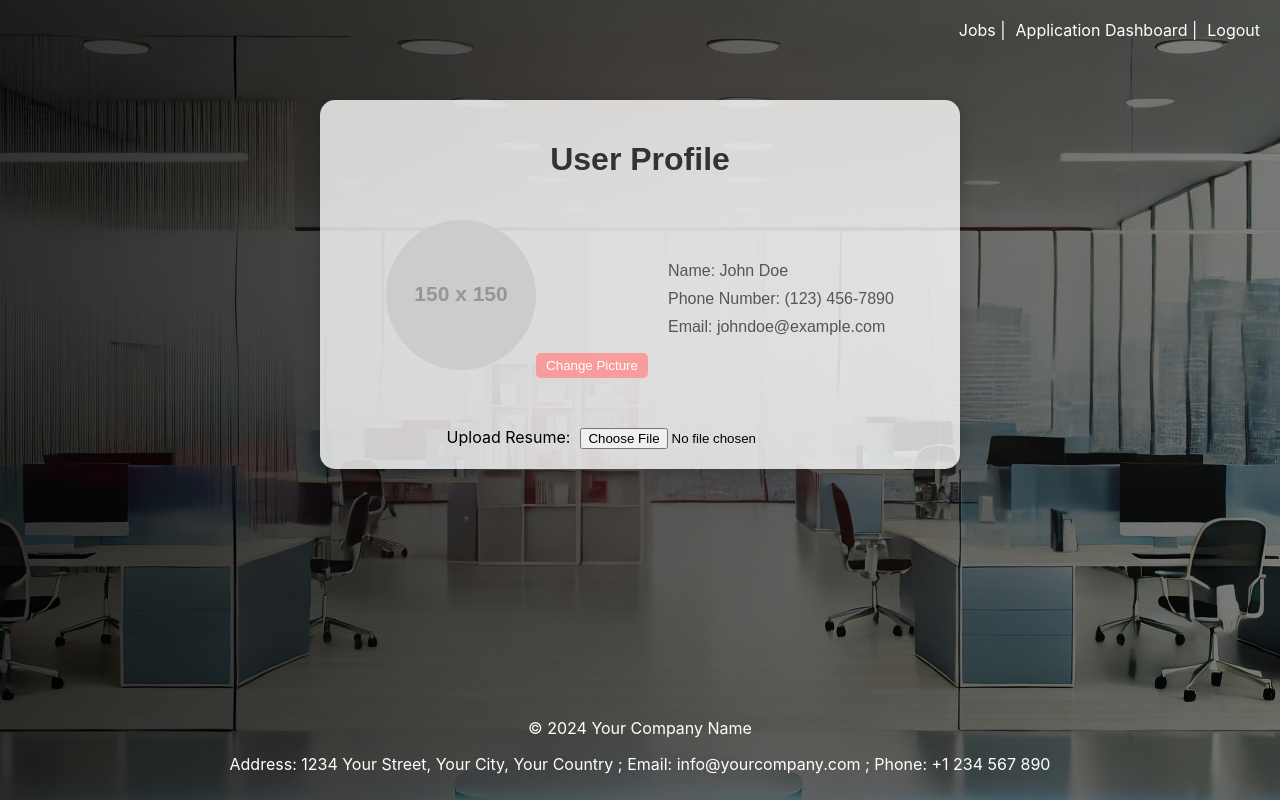
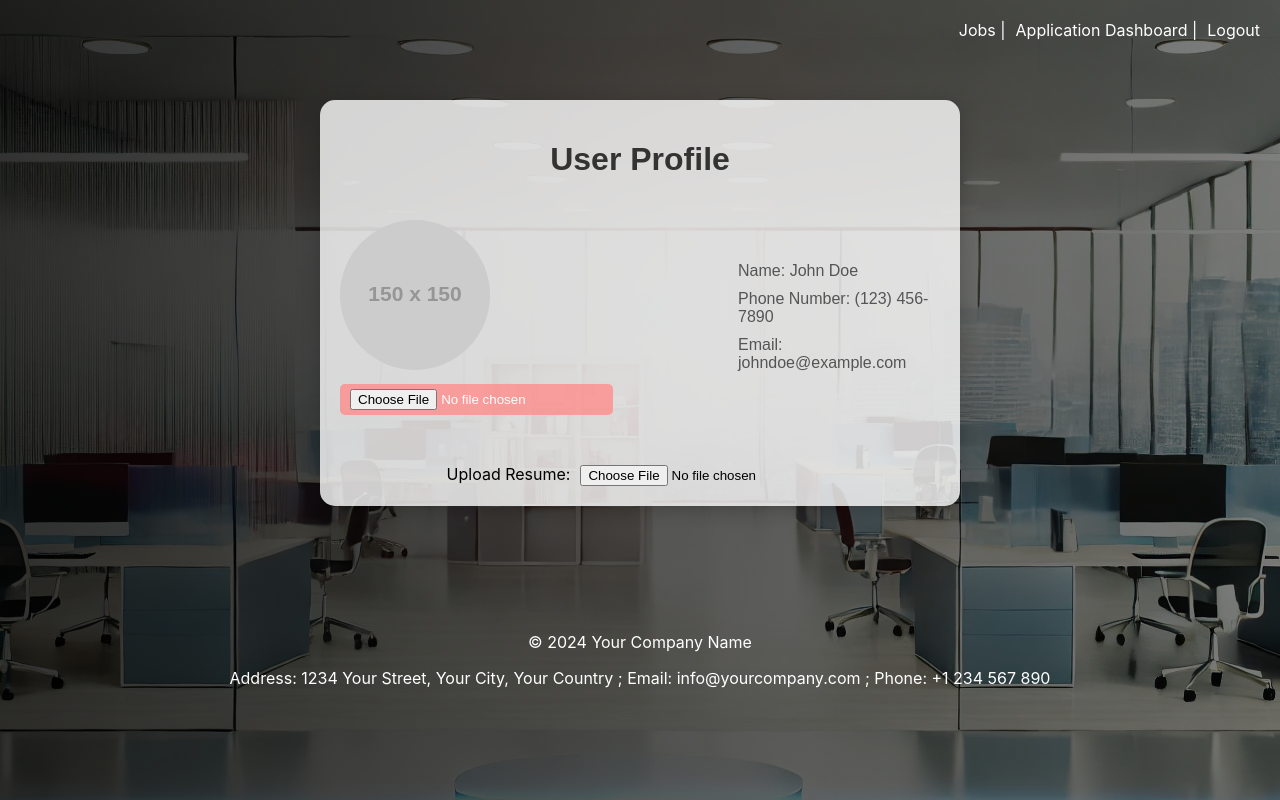
Before and after one commit to SantoshReddyPasunooru/JobListingsApp, a React (Create React App) app: page /profile in a window 1280 px wide. Built offline with nearby package versions, Linux system fonts and the light colour scheme.

Commit message:
just added some Jquery effects over the pages

```diff
--- a/package.json
+++ b/package.json
@@ -6,6 +6,7 @@
     "@testing-library/jest-dom": "^5.17.0",
     "@testing-library/react": "^13.4.0",
     "@testing-library/user-event": "^13.5.0",
+    "jquery": "^3.7.1",
     "react": "^18.3.1",
     "react-dom": "^18.3.1",
     "react-router-dom": "^6.26.2",
--- a/src/App.js
+++ b/src/App.js
@@ -6,10 +6,26 @@ import HomePage from './HomePage/HomePage'; // Import the HomePage component
 import ProfilePage from './ProfilePage/ProfilePage';
 import JobDetails from './JobDetails/JobDetails';
 import Applications from './Applications/Applications';
+import $ from 'jquery'; // Import jQuery
 
 import './App.css';
 
 function App() {
+    React.useEffect(() => {
+        // jQuery smooth scroll effect
+        $('a').on('click', function(event) {
+            event.preventDefault();
+            const target = $(this).attr('href');
+            $('html, body').animate({
+                scrollTop: $(target).offset().top
+            }, 1000);
+        });
+
+        return () => {
+            $('a').off('click'); // Cleanup
+        };
+    }, []);
+
     return (
         <Router>
             <div className="App">
--- a/src/JobDetails/JobDetails.js
+++ b/src/JobDetails/JobDetails.js
@@ -1,20 +1,25 @@
 // JobDetails.js
-import './JobDetails.css'; // Create a CSS file for styling if needed
+import './JobDetails.css';
 import React, { useState } from 'react';
 import { useNavigate } from 'react-router-dom';
+import $ from 'jquery'; // Import jQuery
 
 function JobDetails() {
     const navigate = useNavigate();
     const [currentIndex, setCurrentIndex] = useState(0);
+
     const handleNavigation = (path) => {
         navigate(path);
     };
+
     const apply = () => {
-        navigate('/application'); // Add your profile page route here
+        // Use jQuery to show an animation effect before navigating
+        $('.applyButton').fadeOut(200, () => {
+            navigate('/application'); // Navigate after fading out
+        });
     };
 
     return (
-
         <div className="jobDetailsContainer">
             <div className="top-right-nav">
                 <span onClick={() => handleNavigation('/home')}>Jobs</span> |
--- a/src/ProfilePage/ProfilePage.css
+++ b/src/ProfilePage/ProfilePage.css
@@ -1,5 +1,6 @@
+/* ProfilePage.css */
+/* ProfilePage.css */
 .profileContainer {
-
     display: flex;
     flex-direction: column;
     align-items: center;
@@ -11,23 +12,20 @@
     margin: auto;
     position: relative;
     margin-top: 100px;
-
+    margin-bottom: 100px; /* Add margin at the bottom */
 }
 
 body {
-    margin: 0; /* Reset margin */
-    padding: 0; /* Reset padding */
-    box-sizing: border-box; /* Include padding and border in element's total width and height */
+    margin: 0;
+    padding: 0;
+    box-sizing: border-box;
     background: linear-gradient(to right, rgba(0, 0, 0, 0.8), rgba(0, 0, 0, 0.5)),
     url('../assets/loginpage.jpg') no-repeat fixed center;
-    height: 100vh; /* Full viewport height */
-    width: 100%; /* Full width */
-    display: flex; /* Use flexbox */
-    flex-direction: column; /* Align items vertically */
-
+    height: 100vh;
+    width: 100%;
+    display: flex;
+    flex-direction: column;
 }
-
-
 
 .profileTitle {
     font-family: 'Arial', sans-serif;
@@ -89,11 +87,12 @@ body {
 }
 
 .footer-content {
-    background-color: rgba(255, 255, 255, 0); /* Transparent background */
+    background-color: rgba(255, 255, 255, 0);
     text-align: center;
-    position: fixed; /* Fix the footer at the bottom of the page */
-    bottom: 0; /* Position it at the bottom */
-    left: 0; /* Align to the left */
-    width: 100%; /* Full width */
-    padding: 10px 0; /* Padding for aesthetics */
+    position: relative; /* Change from fixed to relative */
+    bottom: 0;
+    left: 0;
+    width: 100%;
+    padding: 10px 0;
+    margin-top: auto; /* Ensure footer stays at the bottom */
 }
--- a/src/ProfilePage/ProfilePage.js
+++ b/src/ProfilePage/ProfilePage.js
@@ -1,12 +1,36 @@
+// ProfilePage.js
 import React, { useState } from 'react';
 import { useNavigate } from 'react-router-dom';
 import './ProfilePage.css';
+import $ from 'jquery'; // Import jQuery
 
 function ProfilePage() {
     const navigate = useNavigate();
+    const [profilePicture, setProfilePicture] = useState('https://via.placeholder.com/150');
+    const [resumeName, setResumeName] = useState('');
+
     const handleNavigation = (path) => {
         navigate(path);
     };
+
+    const handleProfilePictureChange = (event) => {
+        const file = event.target.files[0];
+        if (file) {
+            const reader = new FileReader();
+            reader.onloadend = () => {
+                setProfilePicture(reader.result); // Set the uploaded image URL
+            };
+            reader.readAsDataURL(file);
+        }
+    };
+
+    const handleResumeUpload = (event) => {
+        const file = event.target.files[0];
+        if (file) {
+            setResumeName(file.name); // Store the name of the uploaded resume
+        }
+    };
+
     return (
         <div className="ProfilePage">
             <div className="top-right-nav">
@@ -18,8 +42,13 @@ function ProfilePage() {
                 <h1 className="profileTitle">User Profile</h1>
                 <div className="profileDetails">
                     <div className="profilePicture">
-                        <img src="https://via.placeholder.com/150" alt="Profile"/>
-                        <button className="changePictureButton">Change Picture</button>
+                        <img src={profilePicture} alt="Profile" />
+                        <input
+                            type="file"
+                            accept="image/*"
+                            className="changePictureButton"
+                            onChange={handleProfilePictureChange}
+                        />
                     </div>
                     <div className="userInfo">
                         <label>Name: <span>John Doe</span></label>
@@ -29,15 +58,19 @@ function ProfilePage() {
                 </div>
                 <div className="uploadSection">
                     <label htmlFor="resumeUpload" className="uploadLabel">Upload Resume:</label>
-                    <input type="file" id="resumeUpload" className="resumeUpload"/>
+                    <input
+                        type="file"
+                        id="resumeUpload"
+                        className="resumeUpload"
+                        onChange={handleResumeUpload}
+                    />
+                    {resumeName && <p>Uploaded Resume: {resumeName}</p>} {/* Display the uploaded resume name */}
                 </div>
             </div>
             <footer>
                 <div className="footer-content">
                     <p>&copy; 2024 Your Company Name</p>
-                    <p>Address: 1234 Your Street, Your City, Your Country ; Email: info@yourcompany.com ; Phone: +1 234
-                        567
-                        890</p>
+                    <p>Address: 1234 Your Street, Your City, Your Country ; Email: info@yourcompany.com ; Phone: +1 234 567 890</p>
                 </div>
             </footer>
         </div>
--- a/src/loginpage/LoginPage.css
+++ b/src/loginpage/LoginPage.css
@@ -7,6 +7,25 @@
     display: flex;
     justify-content: center;
     align-items: center;
+}
+
+/* Spinner Styles */
+.loading-spinner {
+    border: 8px solid rgba(255, 255, 255, 0.3); /* Light background */
+    border-top: 8px solid rgba(255, 141, 141, 0.8);
+    border-radius: 50%;
+    width: 50px; /* Size of the spinner */
+    height: 50px;
+    animation: spin 1s linear infinite; /* Spinner animation */
+    position: absolute;
+    z-index: 9999; /* Make sure it's above other elements */
+    display: none; /* Hide by default */
+}
+
+/* Spinner Animation */
+@keyframes spin {
+    0% { transform: rotate(0deg); }
+    100% { transform: rotate(360deg); }
 }
 
 .loginform {
@@ -20,13 +39,13 @@
     justify-content: center;
     align-items: center;
     text-align: center;
+    position: relative; /* Necessary for positioning the loading spinner */
 }
 
 .logo {
     width: 100%; /* Adjust logo size */
     height: 100%;
     margin-bottom: 10px;
-
 }
 
 .jlpage {
@@ -75,7 +94,7 @@
 }
 
 .loginbutton, .registerbutton {
-    background-color: rgb(255, 141, 141, 0.8);
+    background-color: rgba(255, 141, 141, 0.8);
     color: white;
     width: 48%;
     height: 40px;
--- a/src/loginpage/LoginPage.js
+++ b/src/loginpage/LoginPage.js
@@ -2,6 +2,7 @@
 import React, { useState } from 'react';
 import { useNavigate } from 'react-router-dom';
 import './LoginPage.css';
+import $ from 'jquery'; // Import jQuery
 
 function LoginPage() {
     const navigate = useNavigate();
@@ -25,7 +26,17 @@ function LoginPage() {
         }
         // Assume validation passed
         setError('');
-        navigate('/home');
+
+        // Show loading spinner
+        $('.loading-spinner').css('display', 'block'); // Show the spinner
+
+        // Simulate API call with setTimeout
+        setTimeout(() => {
+            // Assume login is successful
+            $('.loading-spinner').css('display', 'none'); // Hide the spinner
+            navigate('/home');
+        }, 2000);
+
     };
 
     return (
@@ -57,6 +68,9 @@ function LoginPage() {
                     </div>
                     <span className="forgotpassword"><b>Forgot password?</b></span>
                     <hr />
+                    {/* Loading spinner */}
+                    <div className="loading-spinner"></div>
+
                 </div>
                 <div className="footer">
                     <p>&copy; 2024 GettingHired.com</p>
```
Also changed, not shown: 1 other file (tests, documents, lock files or other folders).
